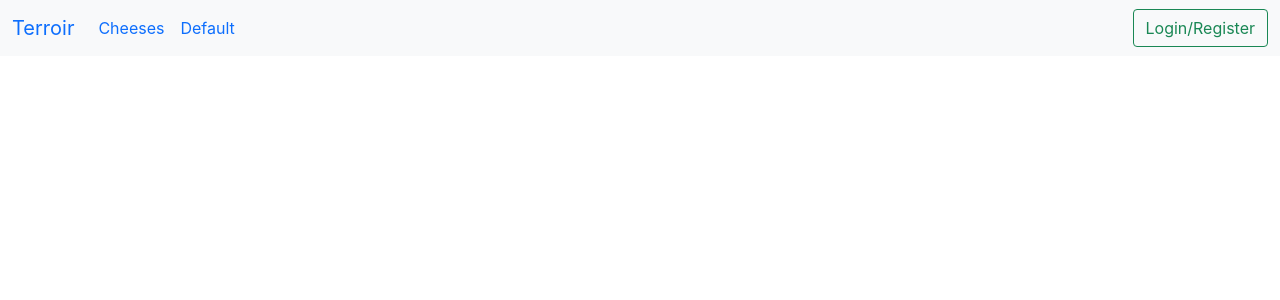
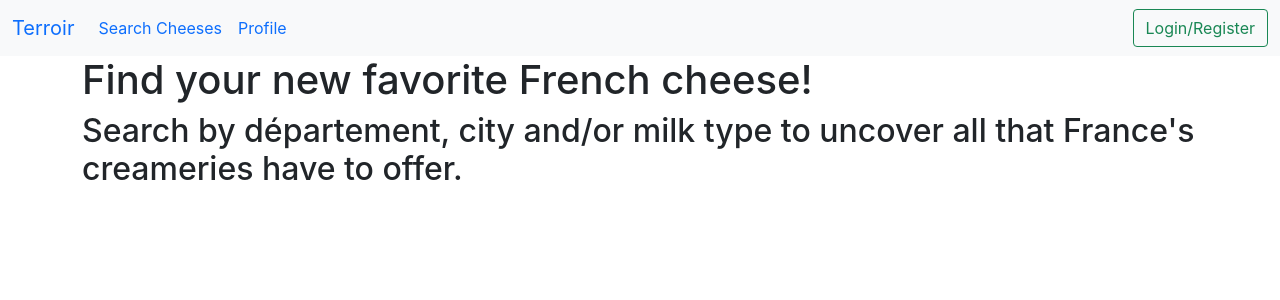
Before and after one commit to laurengoldstein/french_cheese, a React (Create React App) app in the folder client/: page /cheeses in a window 1280 px wide. Shown: the top 300 px of the page. Built offline with nearby package versions, Linux system fonts and the light colour scheme; no server answers.

Commit message:
added routes for all views

```diff
--- a/client/src/App.js
+++ b/client/src/App.js
@@ -4,6 +4,10 @@ import { Route, Routes } from "react-router-dom";
 import "./App.css";
 import HomeView from "./views/Home.js";
 import LoginRegisterView from "./views/LoginRegister.js";
+import CheeseSearchView from "./views/CheeseSearch.js";
+import CheeseDetailsView from "./views/CheeseDetails.js";
+import UserProfileView from "./views/UserProfile.js";
+
 import NavBar from "./components/NavBar";
 
 class App extends Component {
@@ -30,6 +34,9 @@ class App extends Component {
           <Routes>
             <Route path="/" element={<HomeView />} />
             <Route path="/login" element={<LoginRegisterView />} />
+            <Route path="/cheeses" element={<CheeseSearchView />} />
+            <Route path="/profile/:id" element={<UserProfileView />} />
+            <Route path="/cheeses/:id" element={<CheeseDetailsView />} />
           </Routes>
         </div>
       </div>
--- a/client/src/components/NavBar.js
+++ b/client/src/components/NavBar.js
@@ -23,14 +23,18 @@ function NavBar(props) {
         <div className="collapse navbar-collapse" id="navbarSupportedContent">
           <ul className="navbar-nav me-auto mb-2 mb-lg-0">
             <li className="nav-item">
-              <a className="nav-link active" aria-current="page" href="#">
-                Cheeses
-              </a>
+              <NavLink
+                className="nav-link active"
+                aria-current="page"
+                to="/cheeses"
+              >
+                Search Cheeses
+              </NavLink>
             </li>
             <li className="nav-item">
-              <a className="nav-link" href="#">
-                Default
-              </a>
+              <NavLink className="nav-link" to="/profile/:id">
+                Profile
+              </NavLink>
             </li>
           </ul>
 
--- a/client/src/views/CheeseDetails.js
+++ b/client/src/views/CheeseDetails.js
@@ -0,0 +1,13 @@
+import React from "react";
+// import "./CheeseDetails.css";
+
+function CheeseDetailsView(props) {
+  return (
+    <div className="CheeseDetailsView">
+      <h1>Cheese Name</h1>
+      <h2>Info</h2>
+    </div>
+  );
+}
+
+export default CheeseDetailsView;
--- a/client/src/views/CheeseSearch.js
+++ b/client/src/views/CheeseSearch.js
@@ -0,0 +1,16 @@
+import React from "react";
+// import "./CheeseSearch.css";
+
+function CheeseSearchView(props) {
+  return (
+    <div className="CheeseSearchView">
+      <h1>Find your new favorite French cheese!</h1>
+      <h2>
+        Search by département, city and/or milk type to uncover all that
+        France's creameries have to offer.
+      </h2>
+    </div>
+  );
+}
+
+export default CheeseSearchView;
--- a/client/src/views/UserProfile.js
+++ b/client/src/views/UserProfile.js
@@ -0,0 +1,12 @@
+import React from "react";
+// import "./UserProfile.css";
+
+function UserProfileView(props) {
+  return (
+    <div className="UserProfileView">
+      <h1>User Profile Page</h1>
+    </div>
+  );
+}
+
+export default UserProfileView;
```
